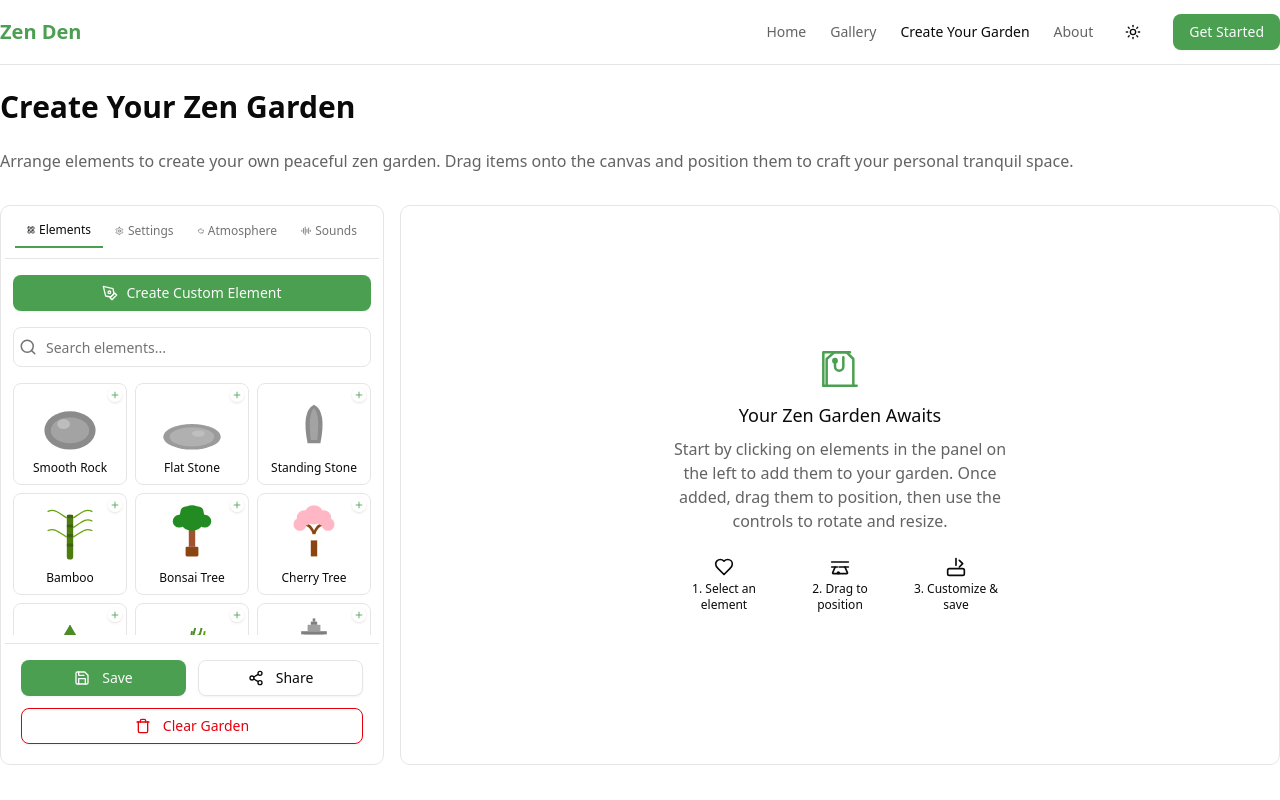
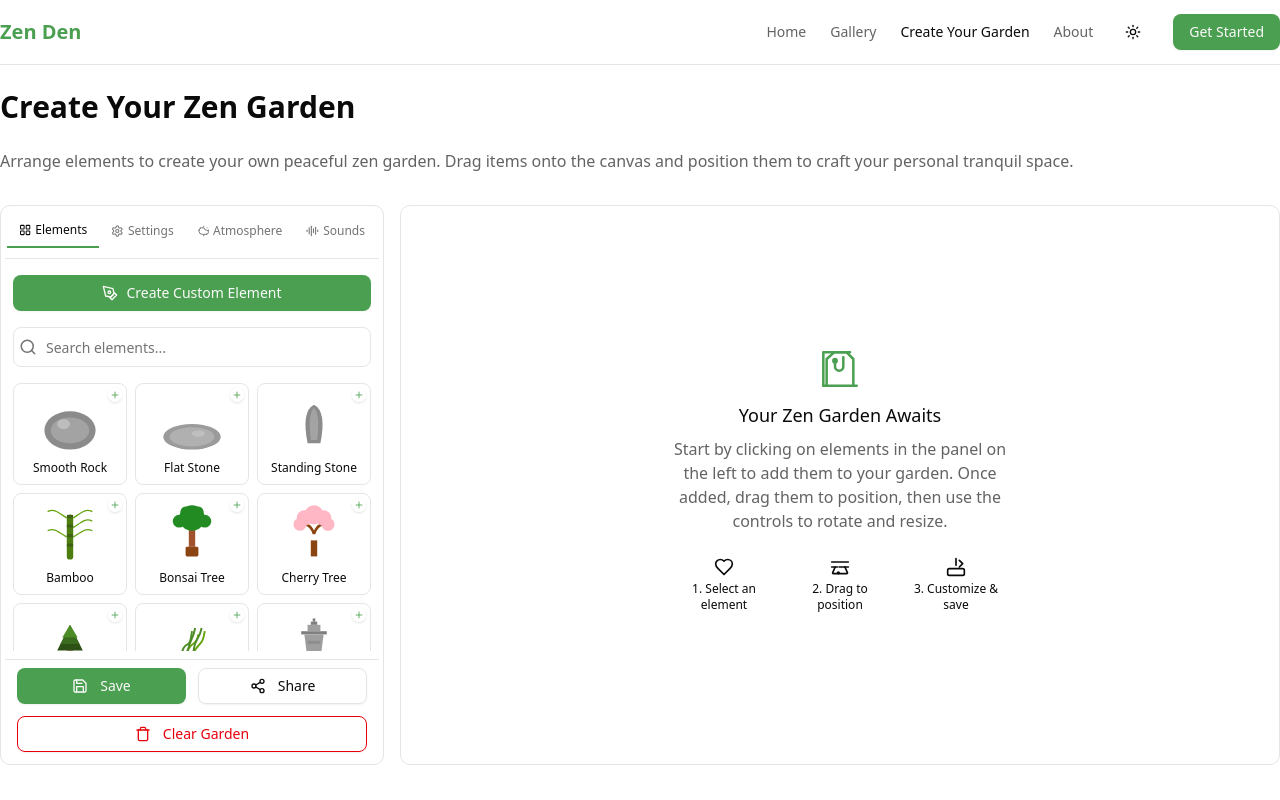
Before and after one commit to corbinmurray/zen-den, a Next.js app: page /garden in a window 1280 px wide. Shown: the top 800 px of the page. Built offline with nearby package versions, Linux system fonts and the light colour scheme.

Commit message:
Fix spacing

```diff
--- a/components/garden/tabbed-panel.tsx
+++ b/components/garden/tabbed-panel.tsx
@@ -48,7 +48,7 @@ export function TabbedPanel({
 	return (
 		<div className="flex flex-col h-full overflow-hidden bg-card rounded-lg border border-border">
 			<Tabs defaultValue="elements" className="flex flex-col h-full p-1">
-				<div className="border-b border-border px-2 flex-shrink-0">
+				<div className="border-b border-border flex-shrink-0">
 					<TabsList className="h-12 w-full justify-start bg-transparent">
 						<TabsTrigger
 							value="elements"
@@ -177,7 +177,7 @@ export function TabbedPanel({
 				</div>
 
 				{/* Action Buttons - Fixed at Bottom */}
-				<div className="mt-auto border-t border-border p-4">
+				<div className="mt-auto border-t border-border px-3 py-2">
 					<ActionButtons onSave={onSave} onShare={onShare} onClear={onClear} />
 				</div>
 			</Tabs>
```
